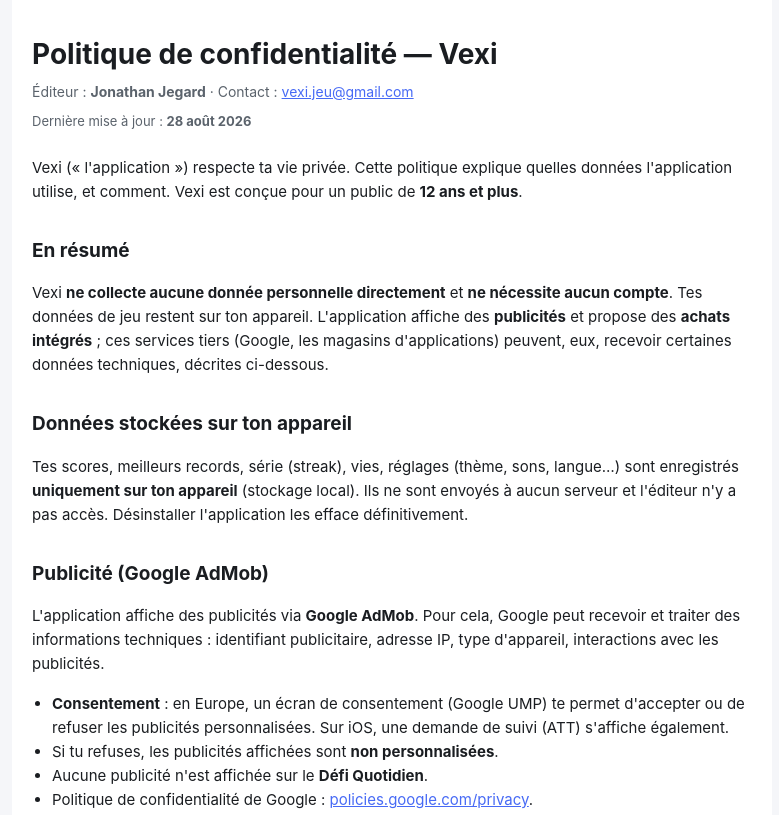
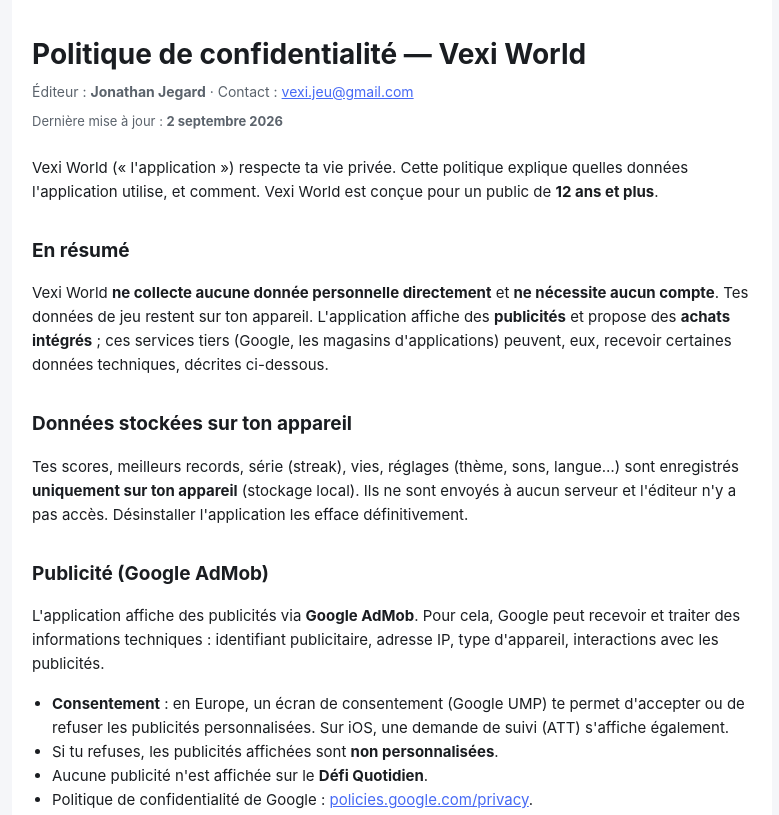
Before and after one commit to jegardjonathanMonteur/vexi-legal, a plain HTML site: page index.html in a window 1280 px wide. Shown: the top 815 px of the page, without its empty margins (248-1027 px from the left). Drawn offline with Linux system fonts and the light colour scheme.

Commit message:
Renommer l'application Vexi World dans la politique de confidentialité.
Co-authored-by: Cursor <cursoragent@cursor.com>

```diff
--- a/index.html
+++ b/index.html
@@ -3,7 +3,7 @@
 <head>
 <meta charset="utf-8">
 <meta name="viewport" content="width=device-width, initial-scale=1">
-<title>Politique de confidentialité — Vexi</title>
+<title>Politique de confidentialité — Vexi World</title>
 <style>
   :root { --accent:#476AF5; --texte:#1A1D21; --gris:#5b636c; --bord:#e7e9ee; --fond:#ffffff; }
   * { box-sizing:border-box; }
@@ -25,14 +25,14 @@
 </head>
 <body>
 <div class="wrap">
-  <h1>Politique de confidentialité — Vexi</h1>
+  <h1>Politique de confidentialité — Vexi World</h1>
   <p class="chapo">Éditeur : <strong>Jonathan Jegard</strong> · Contact : <a href="mailto:vexi.jeu@gmail.com">vexi.jeu@gmail.com</a></p>
-  <p class="maj">Dernière mise à jour : <strong>28 août 2026</strong></p>
+  <p class="maj">Dernière mise à jour : <strong>2 septembre 2026</strong></p>
 
-  <p>Vexi (« l'application ») respecte ta vie privée. Cette politique explique quelles données l'application utilise, et comment. Vexi est conçue pour un public de <strong>12 ans et plus</strong>.</p>
+  <p>Vexi World (« l'application ») respecte ta vie privée. Cette politique explique quelles données l'application utilise, et comment. Vexi World est conçue pour un public de <strong>12 ans et plus</strong>.</p>
 
   <h2>En résumé</h2>
-  <p>Vexi <strong>ne collecte aucune donnée personnelle directement</strong> et <strong>ne nécessite aucun compte</strong>. Tes données de jeu restent sur ton appareil. L'application affiche des <strong>publicités</strong> et propose des <strong>achats intégrés</strong> ; ces services tiers (Google, les magasins d'applications) peuvent, eux, recevoir certaines données techniques, décrites ci-dessous.</p>
+  <p>Vexi World <strong>ne collecte aucune donnée personnelle directement</strong> et <strong>ne nécessite aucun compte</strong>. Tes données de jeu restent sur ton appareil. L'application affiche des <strong>publicités</strong> et propose des <strong>achats intégrés</strong> ; ces services tiers (Google, les magasins d'applications) peuvent, eux, recevoir certaines données techniques, décrites ci-dessous.</p>
 
   <h2>Données stockées sur ton appareil</h2>
   <p>Tes scores, meilleurs records, série (streak), vies, réglages (thème, sons, langue…) sont enregistrés <strong>uniquement sur ton appareil</strong> (stockage local). Ils ne sont envoyés à aucun serveur et l'éditeur n'y a pas accès. Désinstaller l'application les efface définitivement.</p>
@@ -56,7 +56,7 @@
   <p>Si tu les autorises, l'application peut envoyer une <strong>notification locale</strong> pour te rappeler le défi quotidien. Ces notifications sont générées par ton appareil, sans suivi. Tu peux les désactiver à tout moment dans les réglages du téléphone.</p>
 
   <h2>Enfants</h2>
-  <p>Vexi est destinée aux personnes de <strong>12 ans et plus</strong> et n'est pas dirigée vers les enfants de moins de 13 ans. L'application ne collecte pas sciemment de données personnelles auprès d'enfants.</p>
+  <p>Vexi World est destinée aux personnes de <strong>12 ans et plus</strong> et n'est pas dirigée vers les enfants de moins de 13 ans. L'application ne collecte pas sciemment de données personnelles auprès d'enfants.</p>
 
   <h2>Tes droits</h2>
   <p>Comme aucune donnée personnelle n'est stockée par l'éditeur, il n'y a rien à consulter, corriger ou supprimer de son côté ; tes données locales t'appartiennent et disparaissent à la désinstallation. Pour les données traitées par Google ou les magasins d'applications, réfère-toi à leurs politiques respectives. Pour toute question : <a href="mailto:vexi.jeu@gmail.com">vexi.jeu@gmail.com</a>.</p>
@@ -65,7 +65,7 @@
   <p>Cette politique pourra évoluer (nouvelle fonctionnalité, changement de service tiers…). La date en haut de page sera mise à jour en conséquence.</p>
 
   <footer>
-    © 2026 Jonathan Jegard — Vexi. Ce document est un modèle de départ et ne constitue pas un avis juridique.
+    © 2026 Jonathan Jegard — Vexi World. Ce document est un modèle de départ et ne constitue pas un avis juridique.
   </footer>
 </div>
 </body>
```
